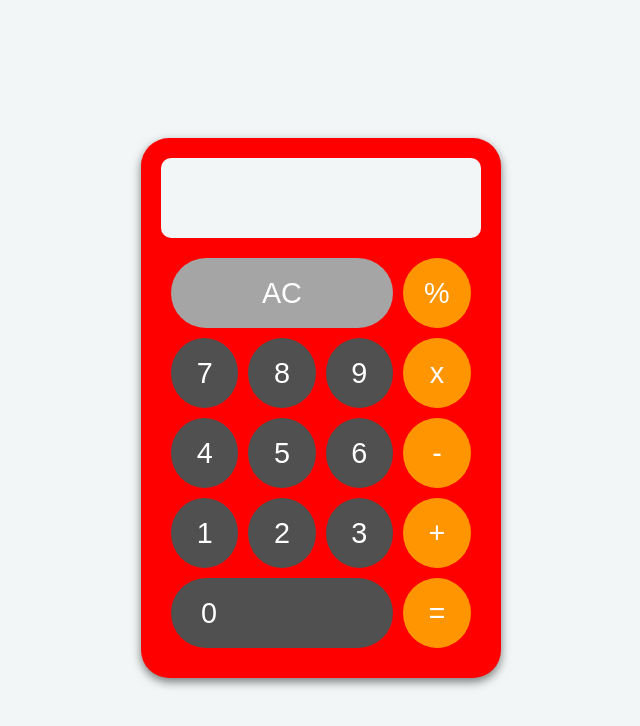
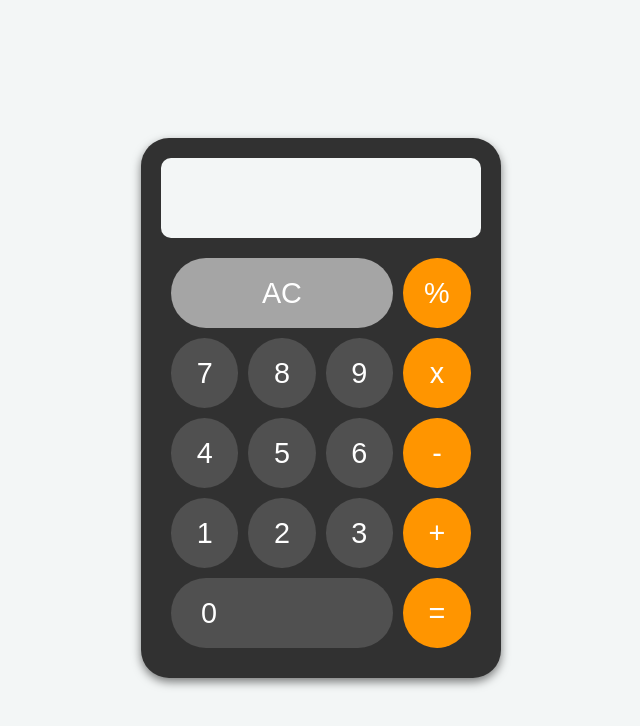
Before and after one commit to koyeba/calculator, a website: page index.html in a window 1280 px wide. Shown: the whole page, without its empty margins (319-959 px from the left). Drawn offline with Linux system fonts and the light colour scheme.

Commit message:
style: change background color

```diff
--- a/style.css
+++ b/style.css
@@ -9,7 +9,7 @@ body {
 
 .calculator {
   width: 320px;
-  background: red; /* #1d1d1f; */
+  background: #313131;
   padding: 20px;
   border-radius: 28px;
   box-shadow: 0px 4px 10px rgba(0, 0, 0, 0.5);
```
